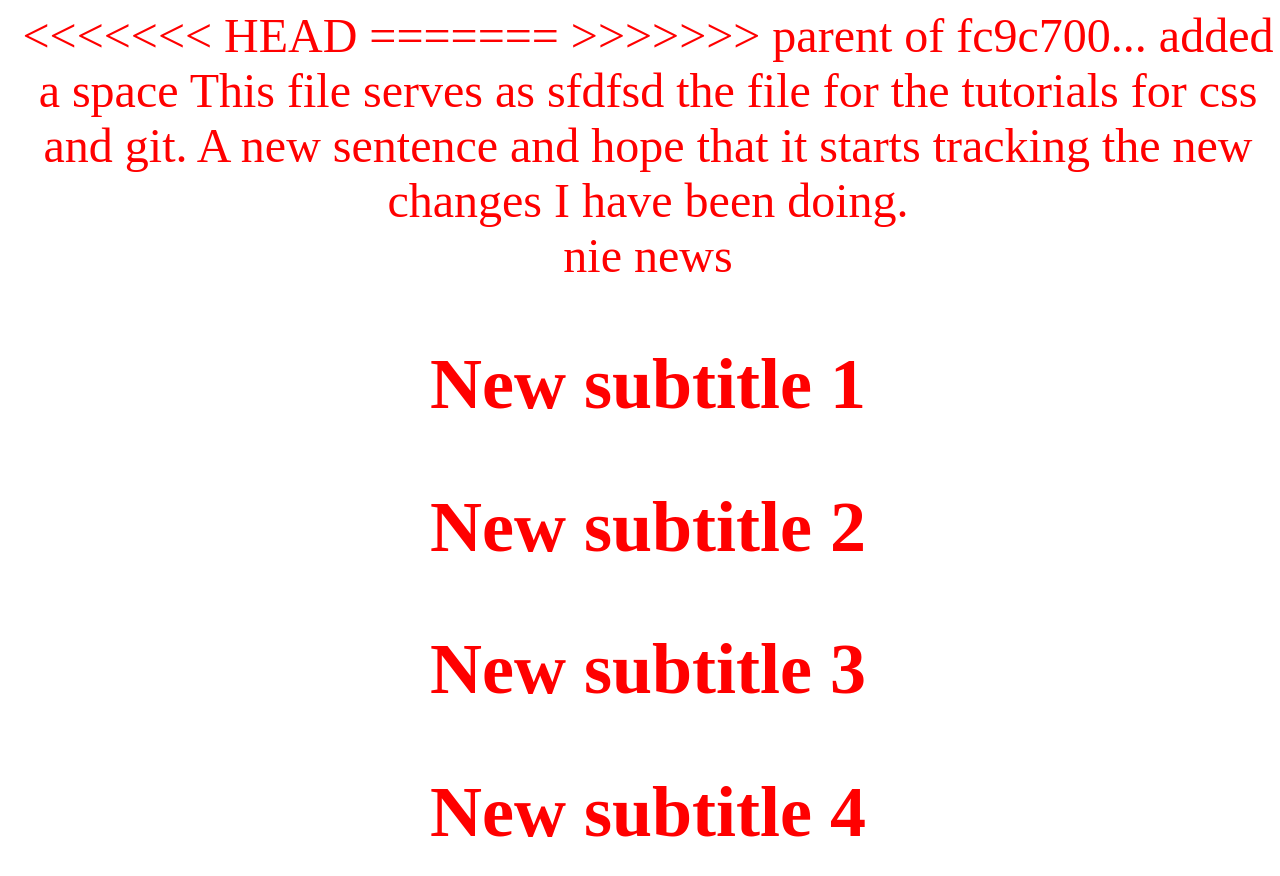
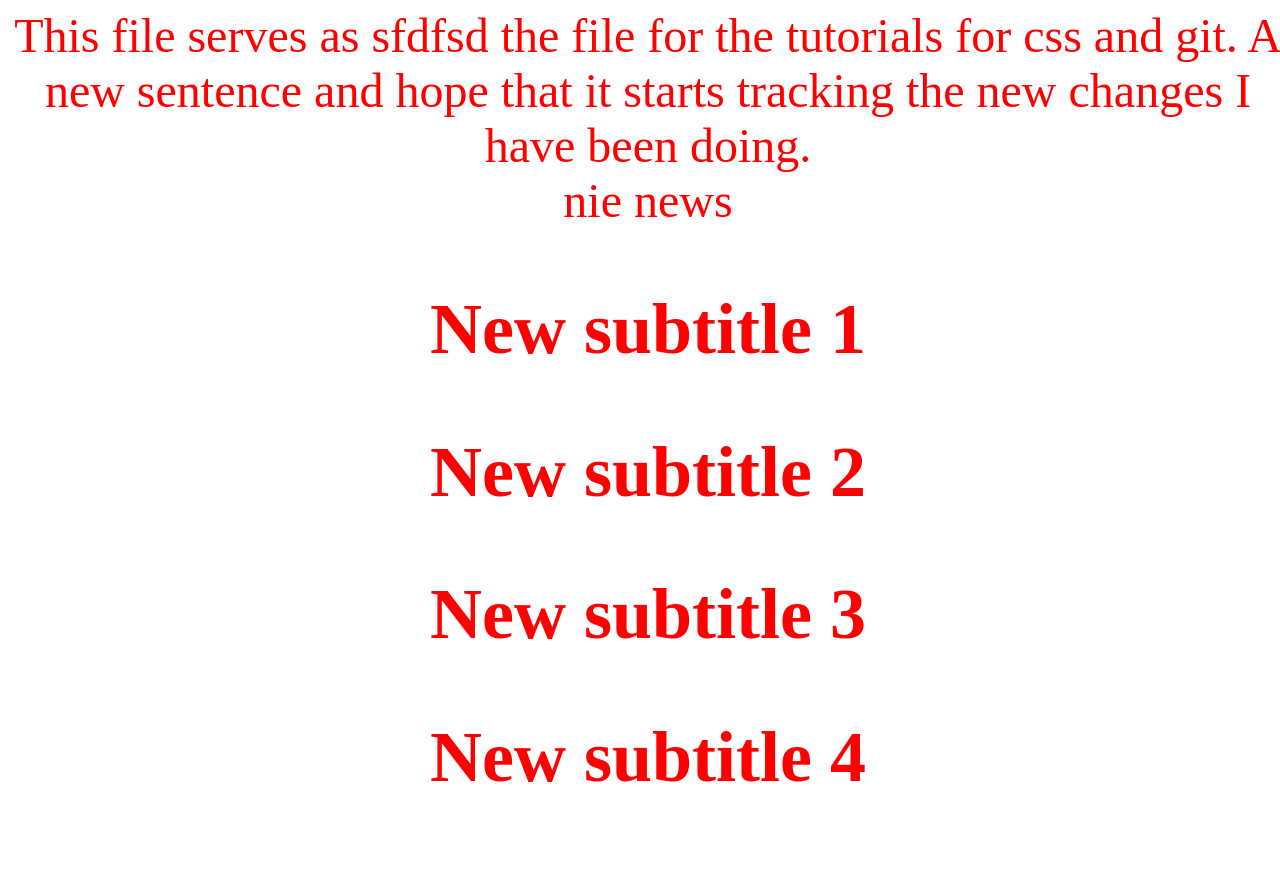
Before and after one commit to atantos/git1, a plain HTML site: page index.html in a window 1280 px wide. Drawn offline with Linux system fonts and the light colour scheme.

Commit message:
deleted the HEAD message

```diff
--- a/index.html
+++ b/index.html
@@ -8,10 +8,7 @@
 	</script>
 </head>
 <body>
-<<<<<<< HEAD
 
-=======
->>>>>>> parent of fc9c700... added a space
 	<hi>This file serves as sfdfsd the file for the tutorials for css and git. A new sentence and hope that it starts tracking the new changes I have been doing.</hi>
 
 	<div>nie news</div>
```
